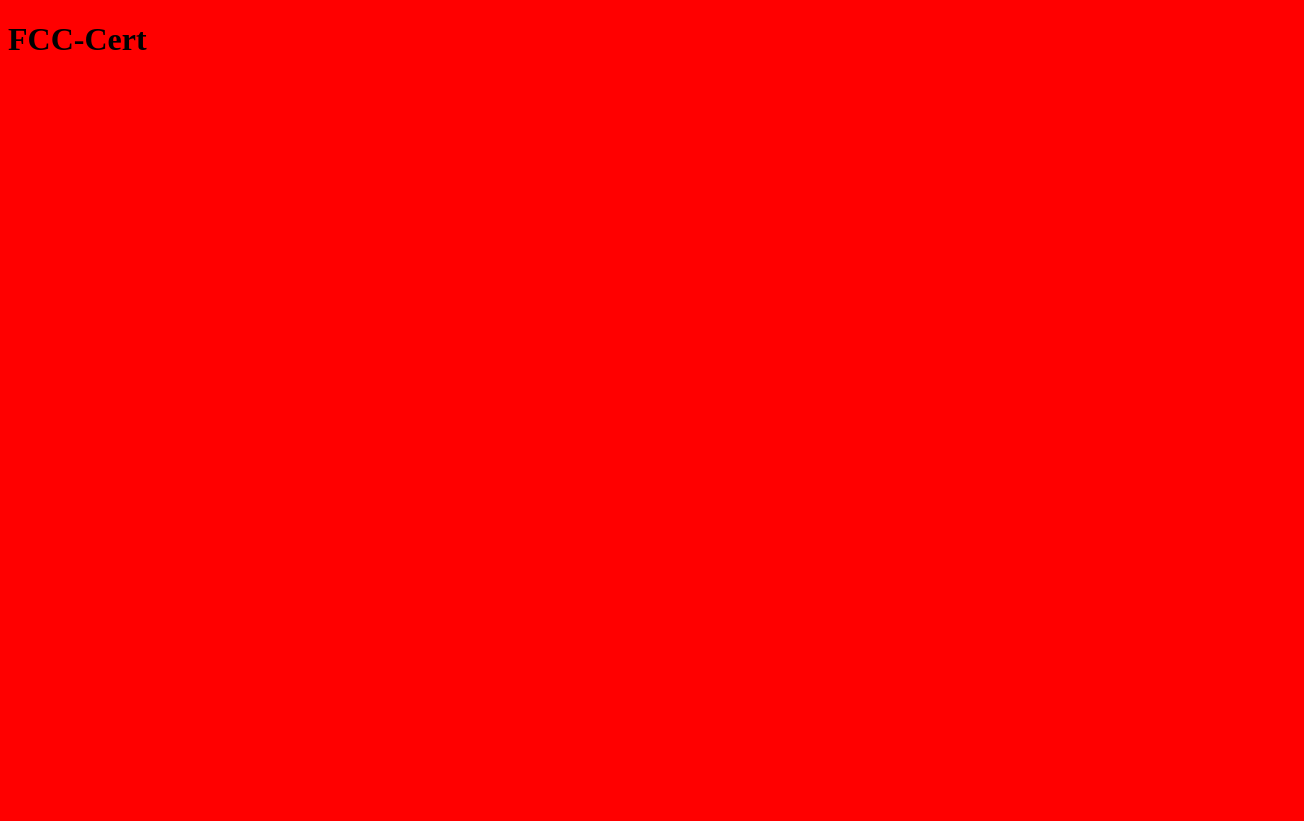
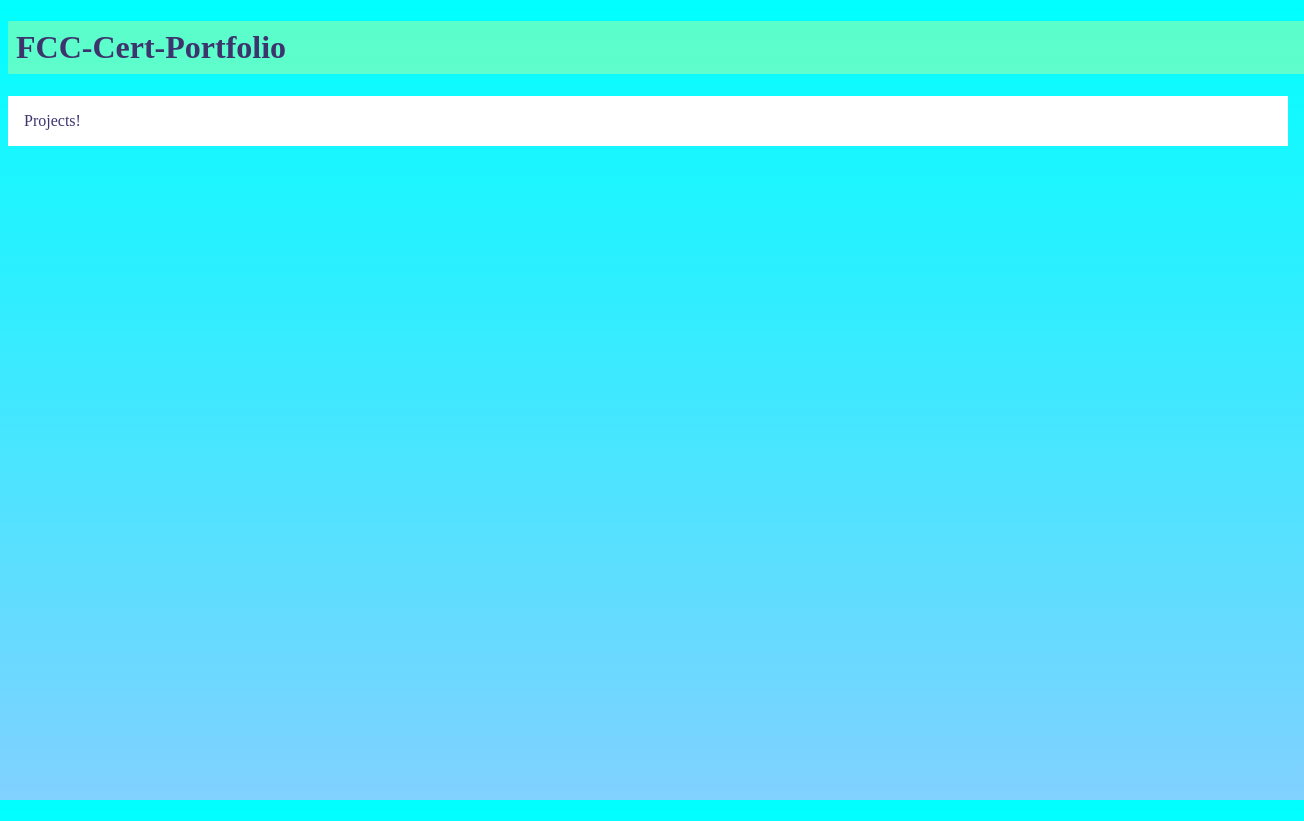
Before and after one commit to CitrusDivided/FCC-Cert-Builds, a plain HTML site: page index.html in a window 1280 px wide. Shown: the whole page, 1304 px wide, since content can reach past the window. Before the commit the page ends 800 px from the top, so only its background shows below. Drawn offline with Linux system fonts and the light colour scheme.

Commit message:
HTML+CSS: cert coloring of nav, head1

```diff
--- a/CSS/style.css
+++ b/CSS/style.css
@@ -1,3 +1,19 @@
+h1{
+    width: 100%;
+    background: rgba(186, 255, 146, 0.473);
+    padding: 0.5rem;
+}
+nav{
+    padding: 1rem;
+    background: white;
+}
+html{
+    height: 100%;
+}
 body{
-    background: red;
+    color: rgb(61, 52, 110);
+    height: 100%;
+    width: 100%;
+    background-attachment: fixed;
+    background: linear-gradient(0deg, rgb(129, 209, 255), cyan);
 }
--- a/index.html
+++ b/index.html
@@ -5,9 +5,10 @@
     <meta http-equiv="X-UA-Compatible" content="IE=edge">
     <meta name="viewport" content="width=device-width, initial-scale=1.0">
     <link rel="stylesheet" type="text/css" href="/CSS/style.css" media="all">
-    <title>Document</title>
+    <title>FCC-CERT-RES. WEB-DESIGN</title>
 </head>
 <body>
-    <h1>FCC-Cert</h1>
+    <h1>FCC-Cert-Portfolio</h1>
+    <nav>Projects!</nav>
 </body>
 </html>
```
